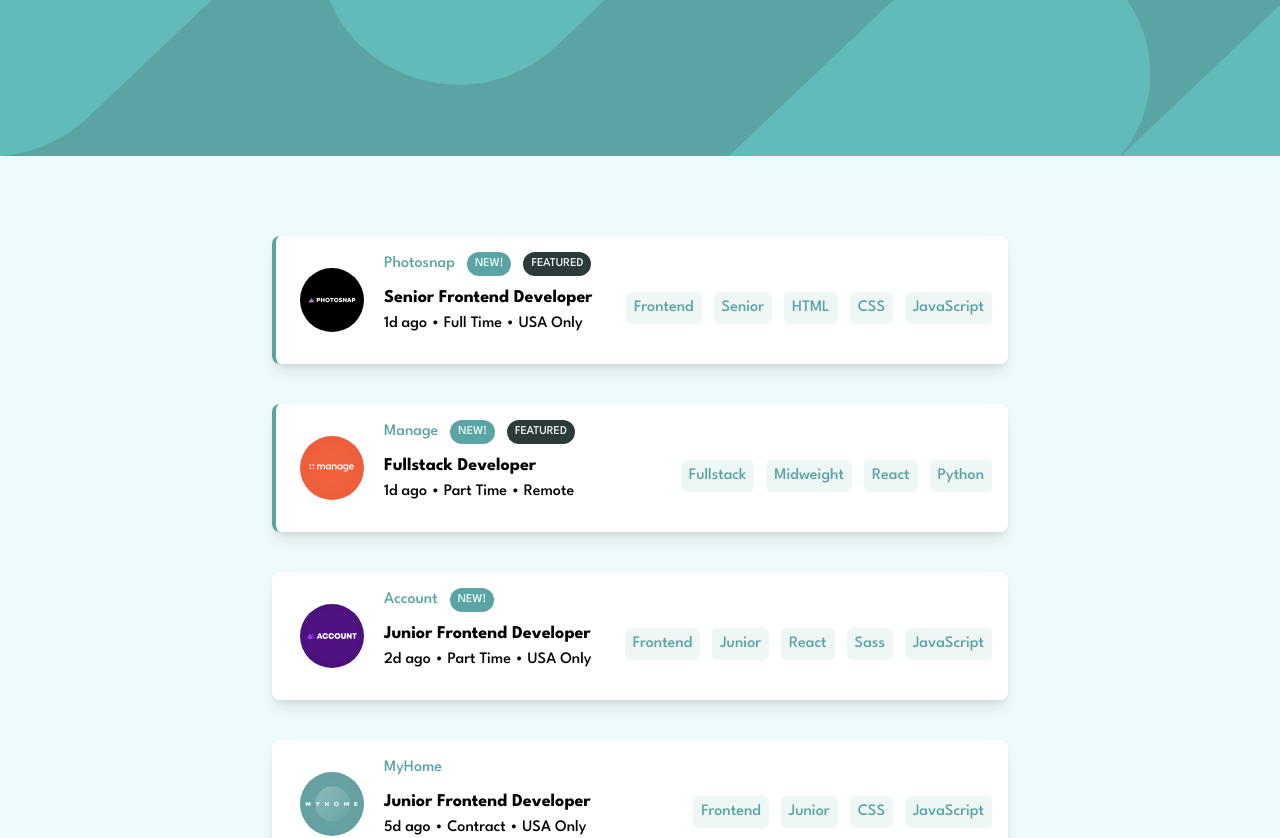
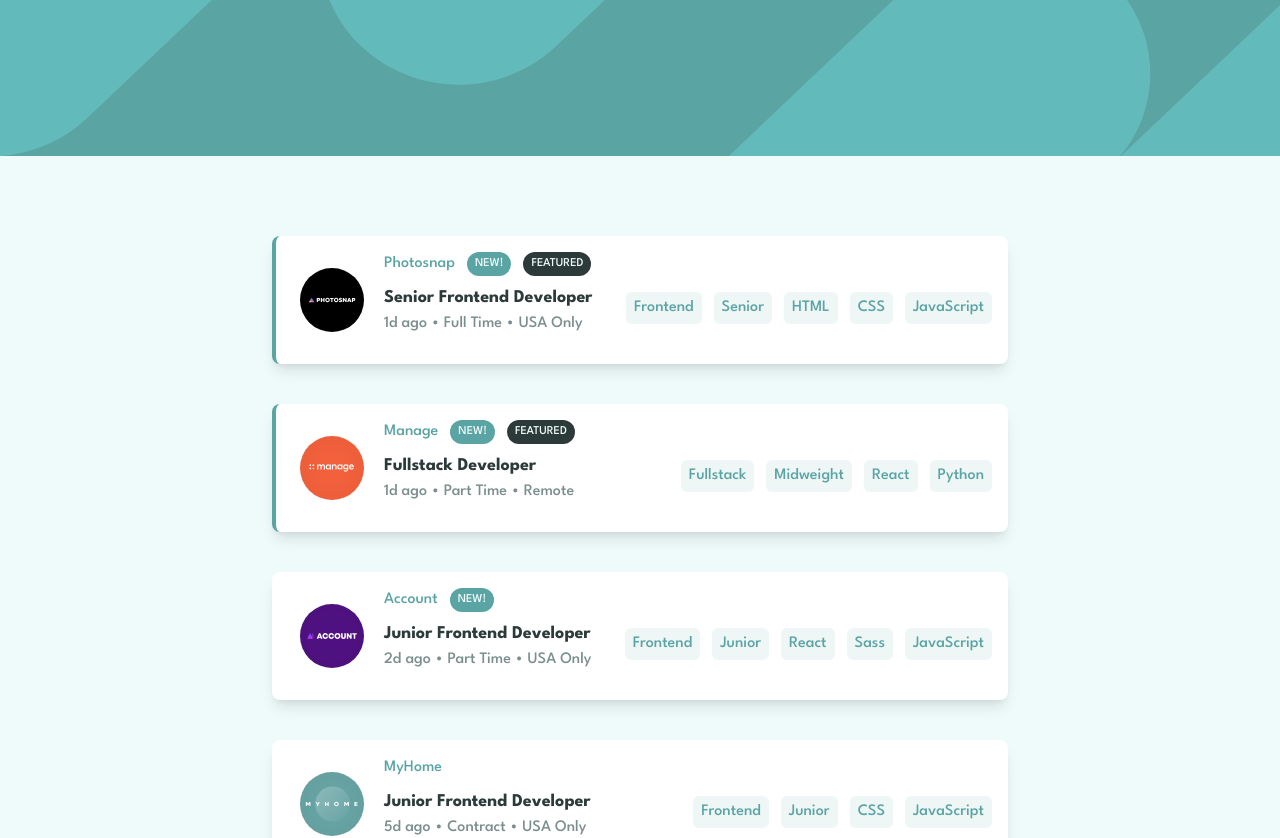
Before and after one commit to AbroShahzeb/job-listing-app, a React (Vite) app: page / in a window 1280 px wide. Shown: the top 838 px of the page. Built offline with nearby package versions, Linux system fonts and the light colour scheme.

Commit message:
Solved some colors

```diff
--- a/src/components/Job.jsx
+++ b/src/components/Job.jsx
@@ -31,7 +31,7 @@ export default function Job({ job, setFilters, setAreFiltersApplied }) {
               )}
             </div>
             <div>
-              <h2 className="text-lg font-bold hover:cursor-pointer hover:text-desaturated-dark-cyan md:mt-2">
+              <h2 className="text-lg font-bold hover:cursor-pointer hover:text-desaturated-dark-cyan md:mt-2 text-very-dark-grayish-cyan">
                 {job?.position}
               </h2>
               <p className="text-md font-normal mb-3 text-dark-grayish-cyan">
--- a/tailwind.config.js
+++ b/tailwind.config.js
@@ -7,7 +7,7 @@ export default {
         "desaturated-dark-cyan": "hsl(180, 29%, 50%)",
         "light-grayish-cyan-bg": "hsl(180, 52%, 96%)",
         "light-grayish-cyan-filter": "hsl(180, 31%, 95%)",
-        "": "hsl(180, 8%, 52%)",
+        "dark-grayish-cyan": "hsl(180, 8%, 52%)",
         "very-dark-grayish-cyan": "hsl(180, 14%, 20%)",
       },
       backgroundImage: {
```
